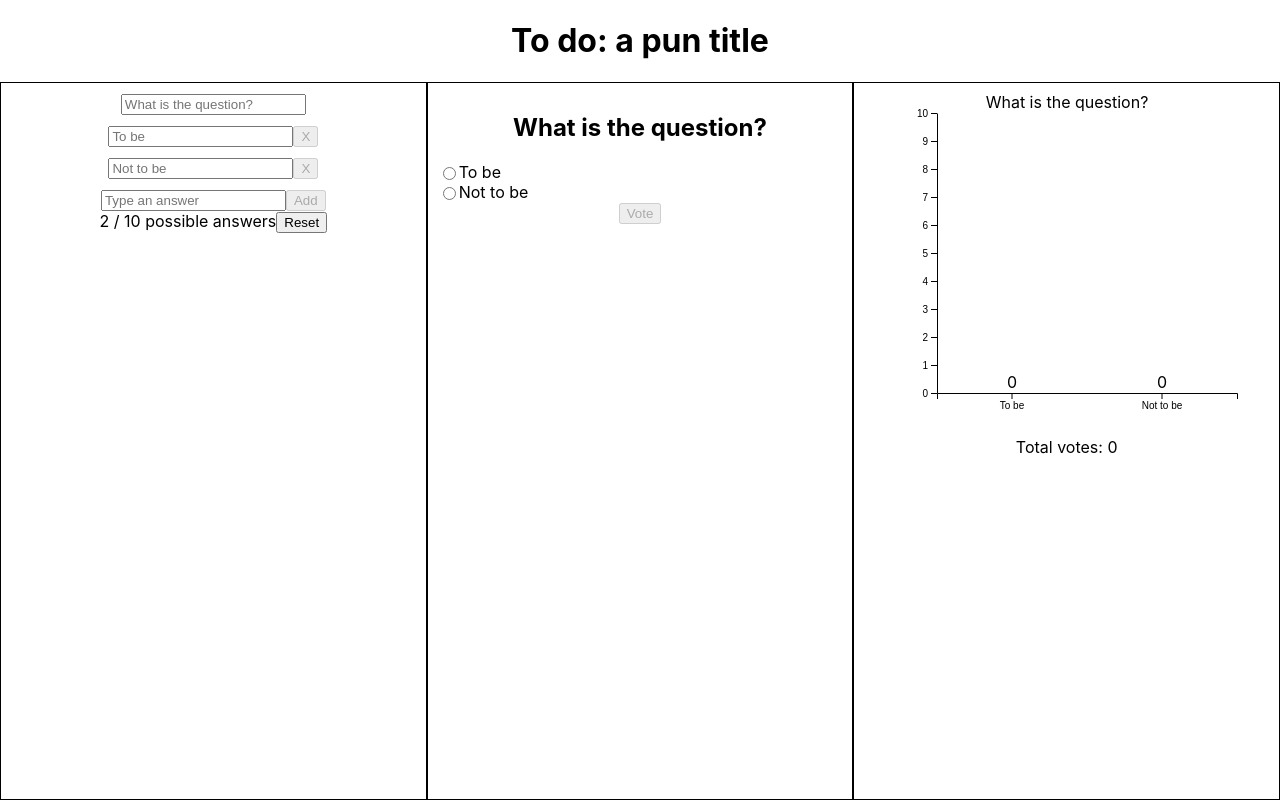
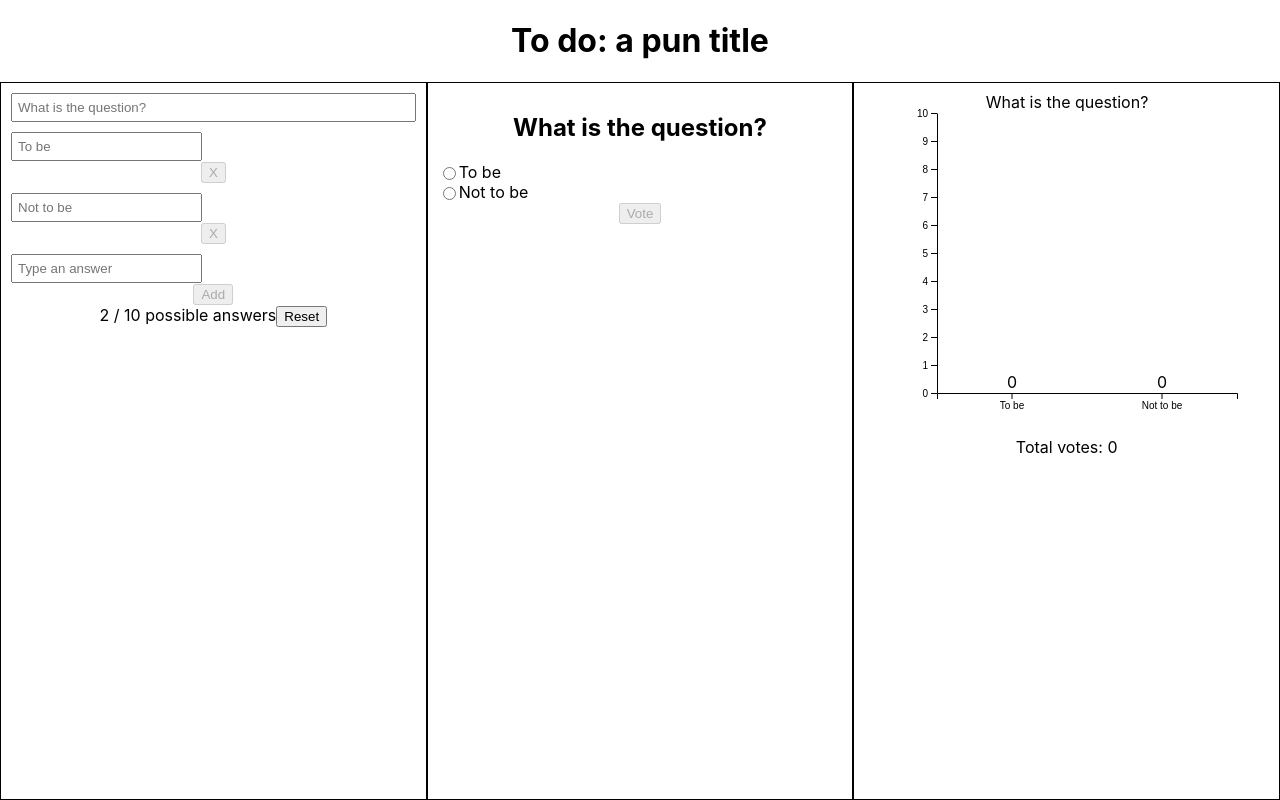
Before and after one commit to nawojmonika/simple-poll-app, a React (Create React App) app: page / in a window 1280 px wide. Built offline with nearby package versions, Linux system fonts and the light colour scheme.

Commit message:
Updated text input styles

```diff
--- a/src/App.module.css
+++ b/src/App.module.css
@@ -2,7 +2,6 @@
   text-align: center;
   display: flex;
   flex-direction: column;
-  box-sizing: border-box;
   height: 100vh;
 }
 
--- a/src/components/PollCreator/PollCreator.module.css
+++ b/src/components/PollCreator/PollCreator.module.css
@@ -1,3 +1,4 @@
+.container,
 .optionList {
     display: flex;
     flex-direction: column;
--- a/src/components/PollCreator/index.tsx
+++ b/src/components/PollCreator/index.tsx
@@ -20,7 +20,7 @@ export const PollCreator = (): JSX.Element => {
     };
 
     return (
-        <section>
+        <section className={styles.container}>
             <TextInput placeholder={questionPlaceholder} value={question} onChange={setQuestion} />
             <div className={styles.optionList}>
                 {options.map((option) => <OptionInput key={option.id} {...option} onChange={changeOption} button={{ disabled: disableRemoval, onClick: removeOption }} />)}
--- /dev/null
+++ b/src/components/TextInput/TextInput.module.css
@@ -0,0 +1,4 @@
+.input {
+    padding: 5px;
+    display: flex;
+}
--- a/src/components/TextInput/index.tsx
+++ b/src/components/TextInput/index.tsx
@@ -1,5 +1,6 @@
 import { ChangeEvent, useEffect, useState } from 'react';
 import { useDebounce } from 'use-debounce';
+import styles from './TextInput.module.css';
 
 export type TextInputProps = {
     placeholder?: string;
@@ -24,5 +25,5 @@ export const TextInput = ({ placeholder, value = '', disabled = false, onChange
         setText(value);
     }, [value]);
 
-    return <input placeholder={placeholder} value={text} disabled={disabled} onChange={handleChange} maxLength={80} />
+    return <input className={styles.input} placeholder={placeholder} value={text} disabled={disabled} onChange={handleChange} maxLength={80} />
 };
--- a/src/index.css
+++ b/src/index.css
@@ -11,3 +11,7 @@ code {
   font-family: source-code-pro, Menlo, Monaco, Consolas, 'Courier New',
     monospace;
 }
+
+body>* {
+  box-sizing: border-box;
+}
```
